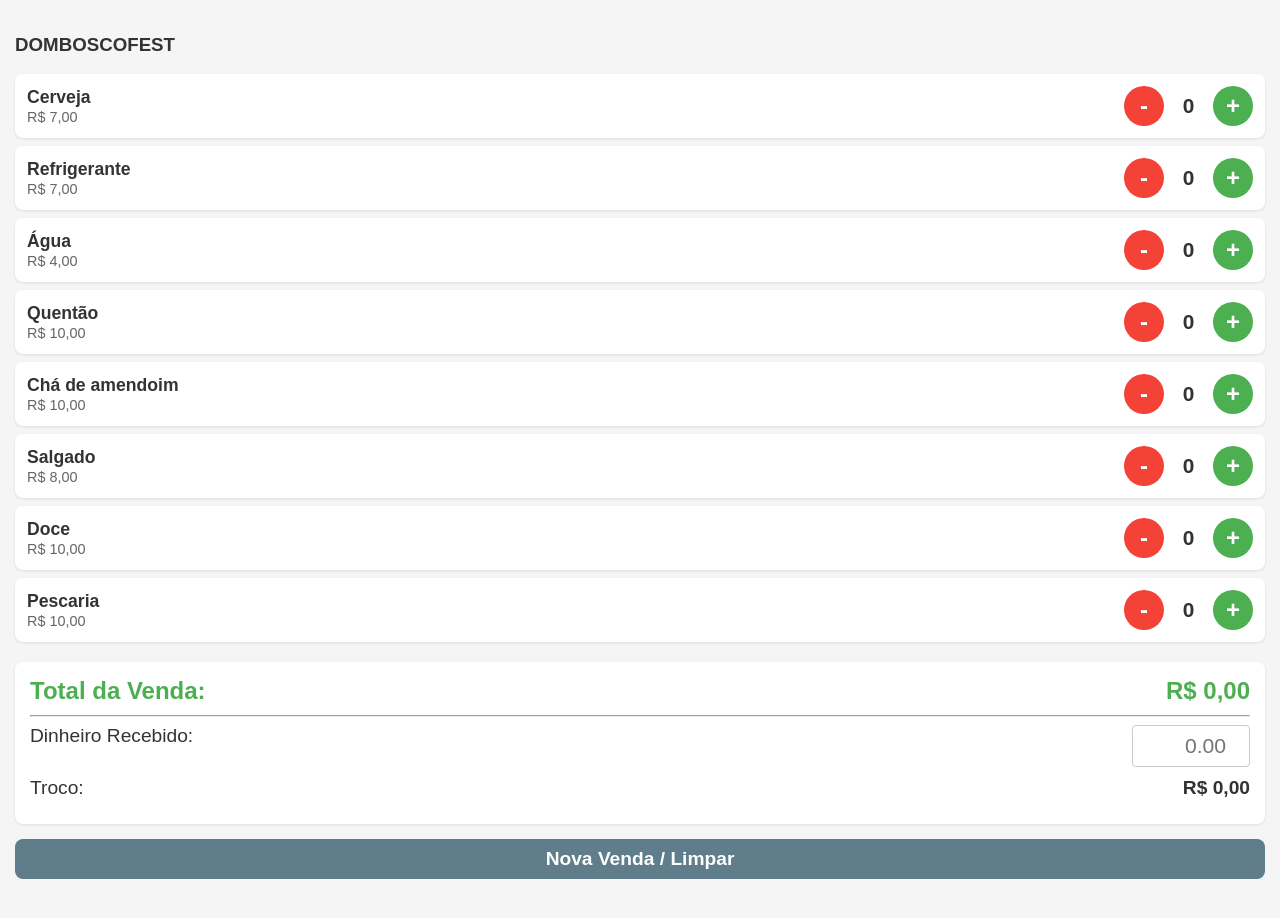
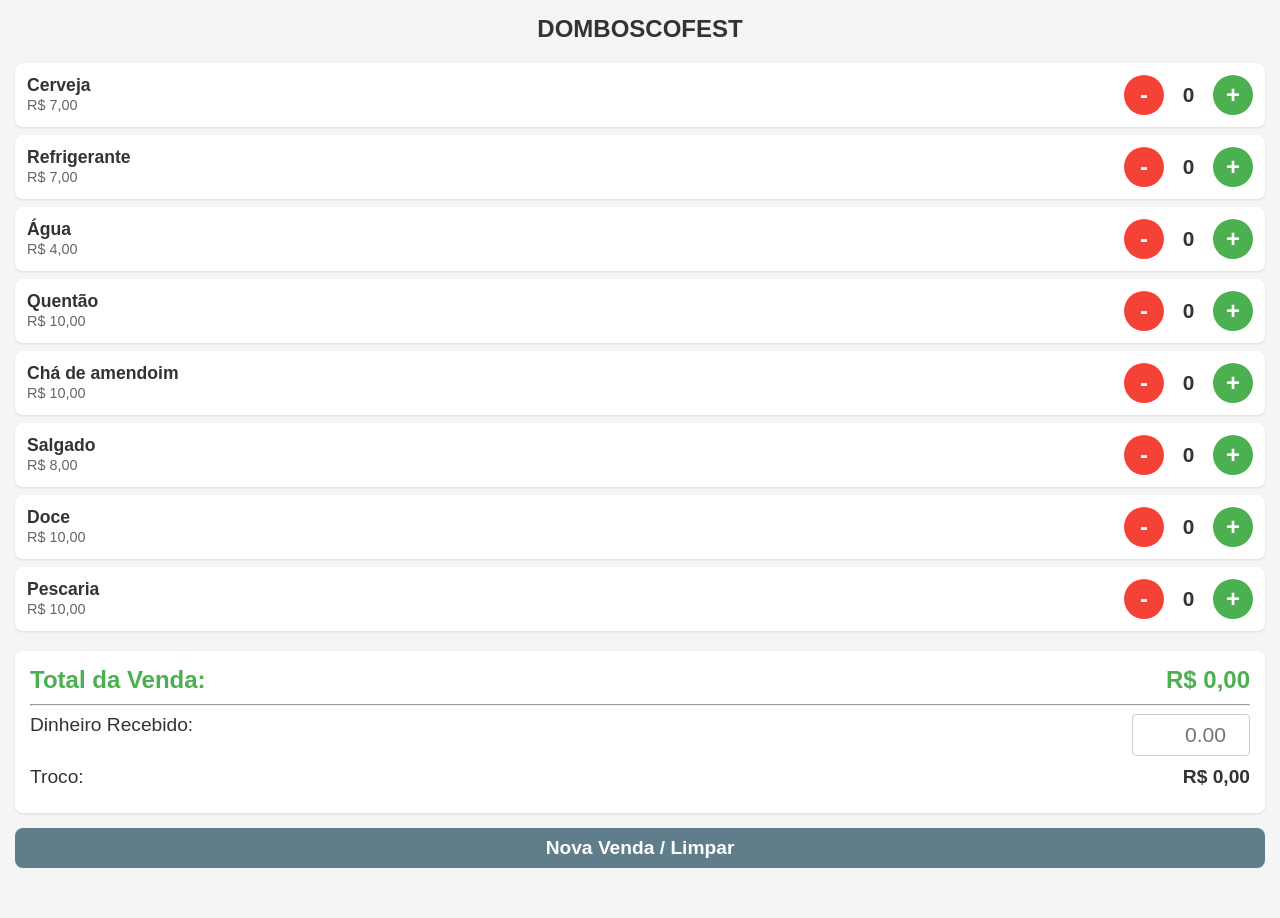
Before and after one commit to danielavanzi/PDV-DB, a plain HTML site: page index.html in a window 1280 px wide. Drawn offline with Linux system fonts and the light colour scheme.

Commit message:
ajuste no título de h3 para h2

```diff
--- a/index.html
+++ b/index.html
@@ -99,7 +99,7 @@
 </head>
 <body>
 
-    <h3>DOMBOSCOFEST</h3>
+    <h2>DOMBOSCOFEST</h2>
     <div id="lista-produtos"></div>
 
     <div class="resumo">
```
